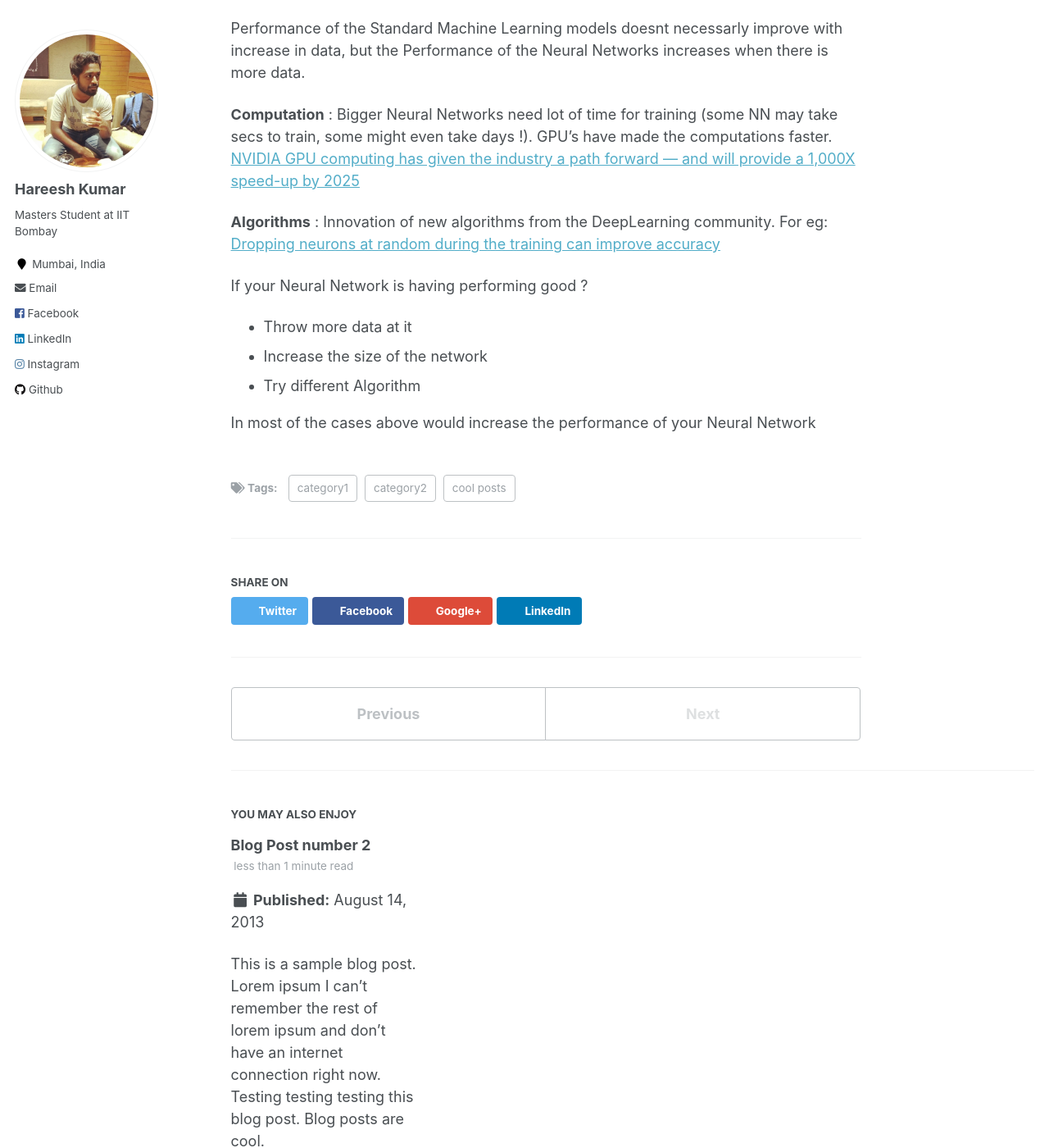
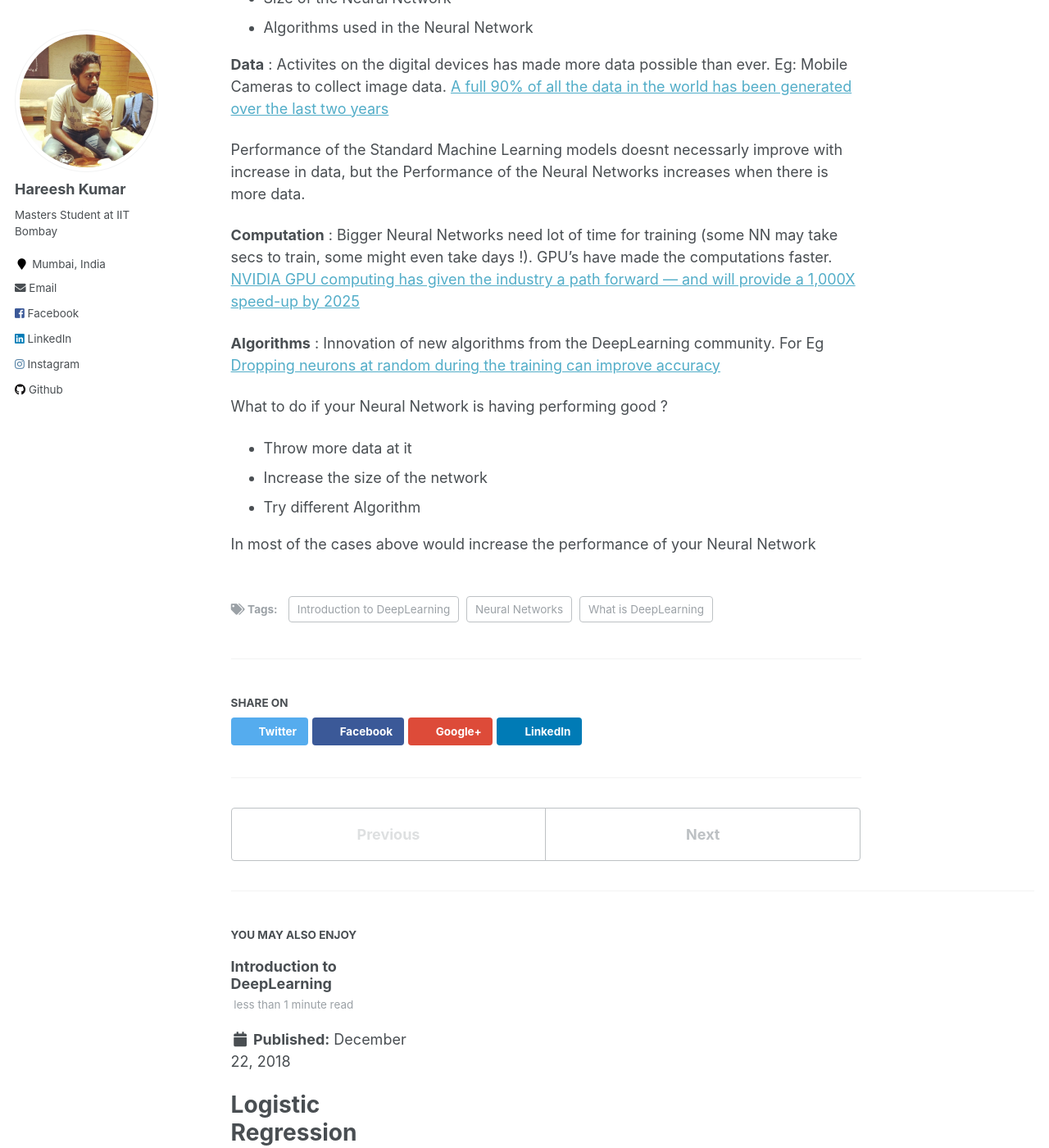
Before and after one commit to har33sh/har33sh.github.io, a Jekyll site: the page built from _posts/2018-12-22-blog-post-1.md, in a window 1280 px wide and 1400 px high, scrolled down 1991 px. Shown: the whole window at 82% size. Built offline with Jekyll 4.4.1, drawn with Linux system fonts in a browser that asks for light colours; some of the changed text lies outside the part shown.

Commit message:
check for mathematical symbols

```diff
--- a/_data/navigation.yml
+++ b/_data/navigation.yml
@@ -1,7 +1,7 @@
 # main projects projects
 main:
-  - title: "Projects"
-    url: /projects/
+  # - title: "Projects"
+  #   url: /projects/
 
   - title: "Blog Posts"
     url: /year-archive/
--- a/_posts/2013-08-14-blog-post-2.md
+++ /dev/null
@@ -1,20 +0,0 @@
----
-title: 'Blog Post number 2'
-date: 2013-08-14
-permalink: /posts/2013/08/blog-post-2/
-tags:
-  - cool posts
-  - category1
-  - category2
----
-
-This is a sample blog post. Lorem ipsum I can't remember the rest of lorem ipsum and don't have an internet connection right now. Testing testing testing this blog post. Blog posts are cool.
-
-Headings are cool
-======
-
-You can have many headings
-======
-
-Aren't headings cool?
-------
--- a/_posts/2018-12-22-blog-post-1.md
+++ b/_posts/2018-12-22-blog-post-1.md
@@ -3,9 +3,9 @@
 date: 2018-12-22
 permalink: /posts/2018/12/blog-post-1/
 tags:
-  - cool posts
-  - category1
-  - category2
+  - What is DeepLearning
+  - Neural Networks
+  - Introduction to DeepLearning
 ---
 
 # What is DeepLearning ?
@@ -42,13 +42,18 @@
 Most of the hypes on the DeepLearning/Neural Network on the Supervised Learning.
 ## Some fancy names and where they are used
 Standard Neural Networks : House Pricing, Advertisement clicking
+
 [Convolutional Neural Networks](http://cs231n.github.io/convolutional-networks/) : Images, Question Answering systems.
+
 [Recurrent Neural Networks](http://www.wildml.com/2015/09/recurrent-neural-networks-tutorial-part-1-introduction-to-rnns/) : Audio, Languague (1D temporal Sequence)
+
 Hybrid Neural Networks : Combinations of above
 
 
 ## Structued Data vs Unstructured Data ?
+
 *Structued Data* : Organized data (Eg: Database data). Computers can understand the data better.
+
 *Unstructued Data* : Eg: Audio, Images, Text. Humans generally can understand the data better.
 
 
@@ -67,11 +72,11 @@
 **Computation** : Bigger Neural Networks need lot of time for training (some NN may take secs to train, some might even take days !). GPU's have made the computations faster. [NVIDIA GPU computing has given the industry a path forward — and will provide a 1,000X speed-up by 2025](https://www.nvidia.com/en-us/about-nvidia/ai-computing/)
 
 
-**Algorithms** : Innovation of new algorithms from the DeepLearning community. For eg: [Dropping neurons at random during the training can improve accuracy](https://www.quora.com/How-does-the-dropout-method-work-in-deep-learning-And-why-is-it-claimed-to-be-an-effective-trick-to-improve-your-network)
+**Algorithms** : Innovation of new algorithms from the DeepLearning community. For Eg [Dropping neurons at random during the training can improve accuracy](https://www.quora.com/How-does-the-dropout-method-work-in-deep-learning-And-why-is-it-claimed-to-be-an-effective-trick-to-improve-your-network)
 
 
 
-If your Neural Network is having performing good ?
+What to do if your Neural Network is having performing good ?
 - Throw more data at it
 - Increase the size of the network
 - Try different Algorithm
--- /dev/null
+++ b/_posts/2018-12-22-blog-post-2.md
@@ -0,0 +1,15 @@
+---
+title: 'Introduction to DeepLearning'
+date: 2018-12-22
+permalink: /posts/2018/12/blog-post-2/
+tags:
+  - Logistic Regression
+  - category1
+  - category2
+---
+
+# Logistic Regression
+Logistic regression is algorithm for binary classification (True/False). Eg: Predict if the given image is Cat Image or not.
+
+Given x, we want
+hat{y} = P (y=1|x)
```
